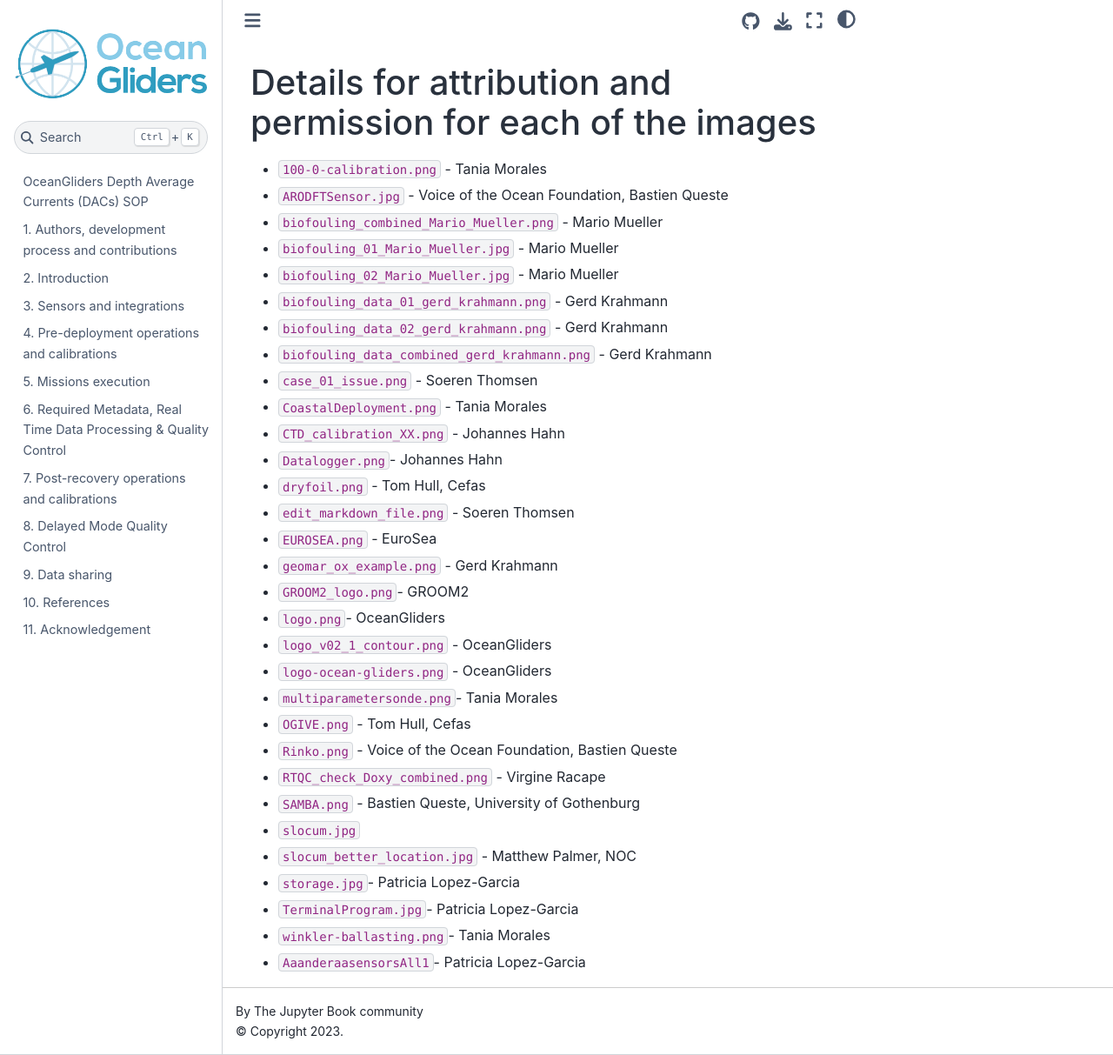
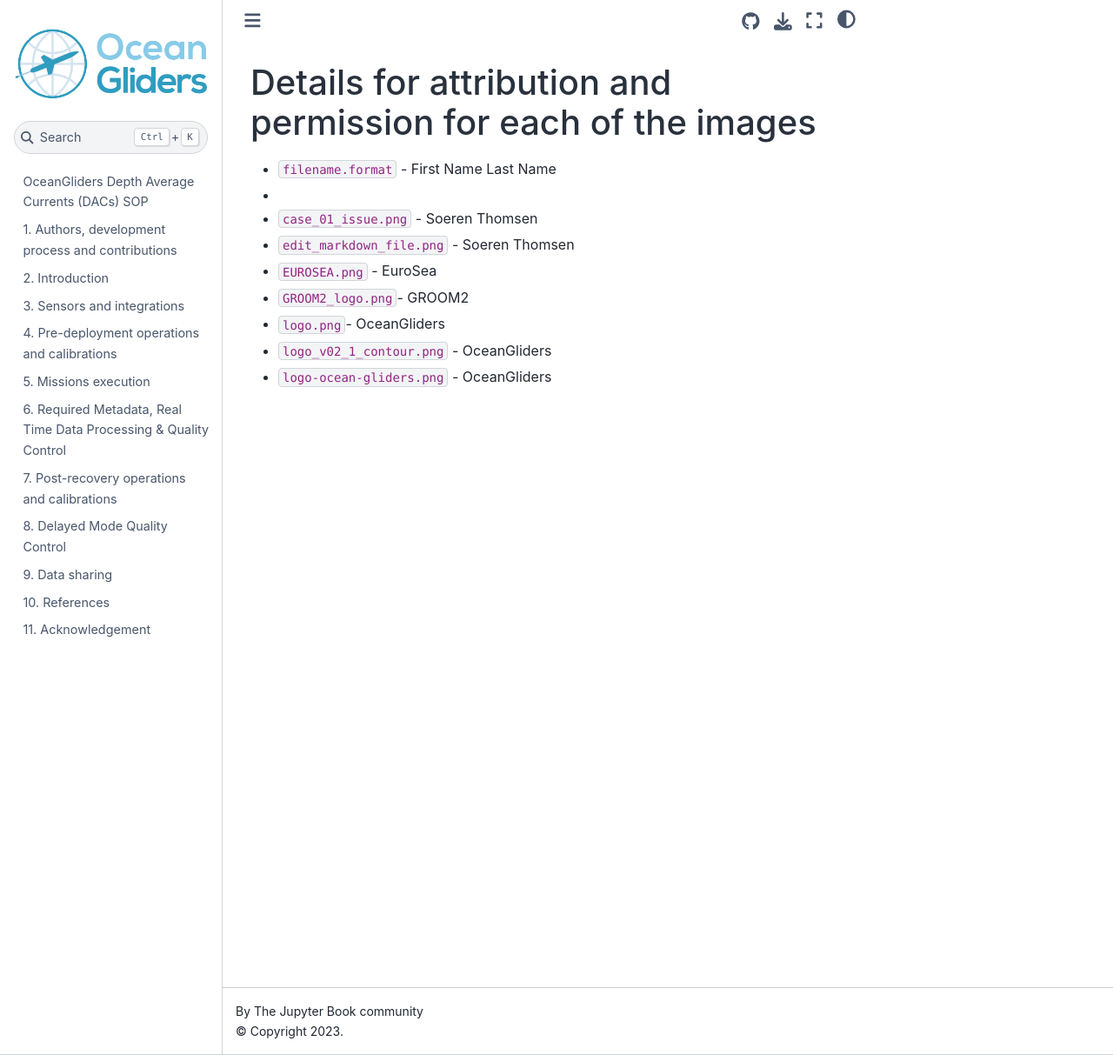
Before and after one commit to OceanGlidersCommunity/DepthAverageCurrents_SOP, a Jupyter Book: the page built from images/permissions.md, in a window 1280 px wide and 1213 px high. Shown: the whole window at 87% size. Built offline with Jupyter Book 1.0.4 settings and Sphinx 7.4.7 and the Sphinx Book theme 1.1.4, drawn with Linux system fonts in a browser that asks for light colours.

Commit message:
Update permissions.md

```diff
--- a/images/permissions.md
+++ b/images/permissions.md
@@ -1,33 +1,10 @@
 # Details for attribution and permission for each of the images
-
-- `100-0-calibration.png` - Tania Morales
-- `ARODFTSensor.jpg` - Voice of the Ocean Foundation, Bastien Queste
-- `biofouling_combined_Mario_Mueller.png` - Mario Mueller
-- `biofouling_01_Mario_Mueller.jpg` - Mario Mueller
-- `biofouling_02_Mario_Mueller.jpg` - Mario Mueller
-- `biofouling_data_01_gerd_krahmann.png` - Gerd Krahmann
-- `biofouling_data_02_gerd_krahmann.png` - Gerd Krahmann
-- `biofouling_data_combined_gerd_krahmann.png` - Gerd Krahmann
+- `filename.format` - First Name Last Name
+-
 - `case_01_issue.png` - Soeren Thomsen
-- `CoastalDeployment.png` - Tania Morales
-- `CTD_calibration_XX.png` - Johannes Hahn
-- `Datalogger.png`- Johannes Hahn
-- `dryfoil.png` - Tom Hull, Cefas
 - `edit_markdown_file.png` - Soeren Thomsen
 - `EUROSEA.png` - EuroSea
-- `geomar_ox_example.png` - Gerd Krahmann
 - `GROOM2_logo.png`- GROOM2
 - `logo.png`- OceanGliders
 - `logo_v02_1_contour.png` - OceanGliders
 - `logo-ocean-gliders.png` - OceanGliders
-- `multiparametersonde.png`- Tania Morales
-- `OGIVE.png` - Tom Hull, Cefas
-- `Rinko.png` - Voice of the Ocean Foundation, Bastien Queste
-- `RTQC_check_Doxy_combined.png` - Virgine Racape
-- `SAMBA.png` - Bastien Queste, University of Gothenburg
-- `slocum.jpg`
-- `slocum_better_location.jpg` - Matthew Palmer, NOC
-- `storage.jpg`- Patricia Lopez-Garcia
-- `TerminalProgram.jpg`- Patricia Lopez-Garcia
-- `winkler-ballasting.png`- Tania Morales
-- `AaanderaasensorsAll1`- Patricia Lopez-Garcia
```
